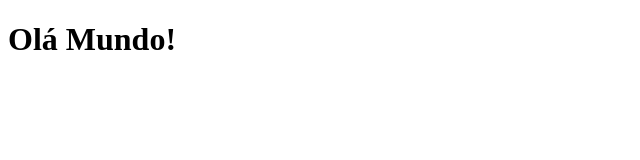
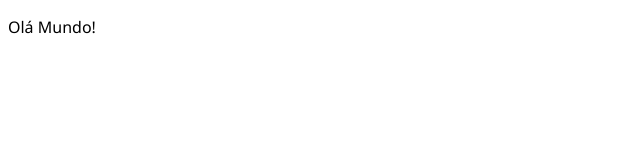
Before and after one commit to Adrian-Rabelo/adrian-rabelo.github.io, a plain HTML site: page index.html in a window 1280 px wide. Shown: the whole page, without its empty margins (0-640 px from the left). Drawn offline with Linux system fonts and the light colour scheme.

Commit message:
alterando fonte

```diff
--- a/index.html
+++ b/index.html
@@ -6,10 +6,13 @@
     <meta http-equiv="X-UA-Compatible" content="IE=edge">
     <meta name="viewport" content="width=device-width, initial-scale=1.0">
     <title>Rabelo</title>
+    <link rel="stylesheet" href="style.css">
 </head>
 
 <body>
-    <h1>Olá Mundo!</h1>
+    <div class="center">
+        <p>Olá Mundo!</p>
+    </div>
 </body>
 
 </html>
--- /dev/null
+++ b/style.css
@@ -0,0 +1,3 @@
+.center {
+    font-family: 'Segoe UI', Tahoma, Geneva, Verdana, sans-serif;
+}
```
